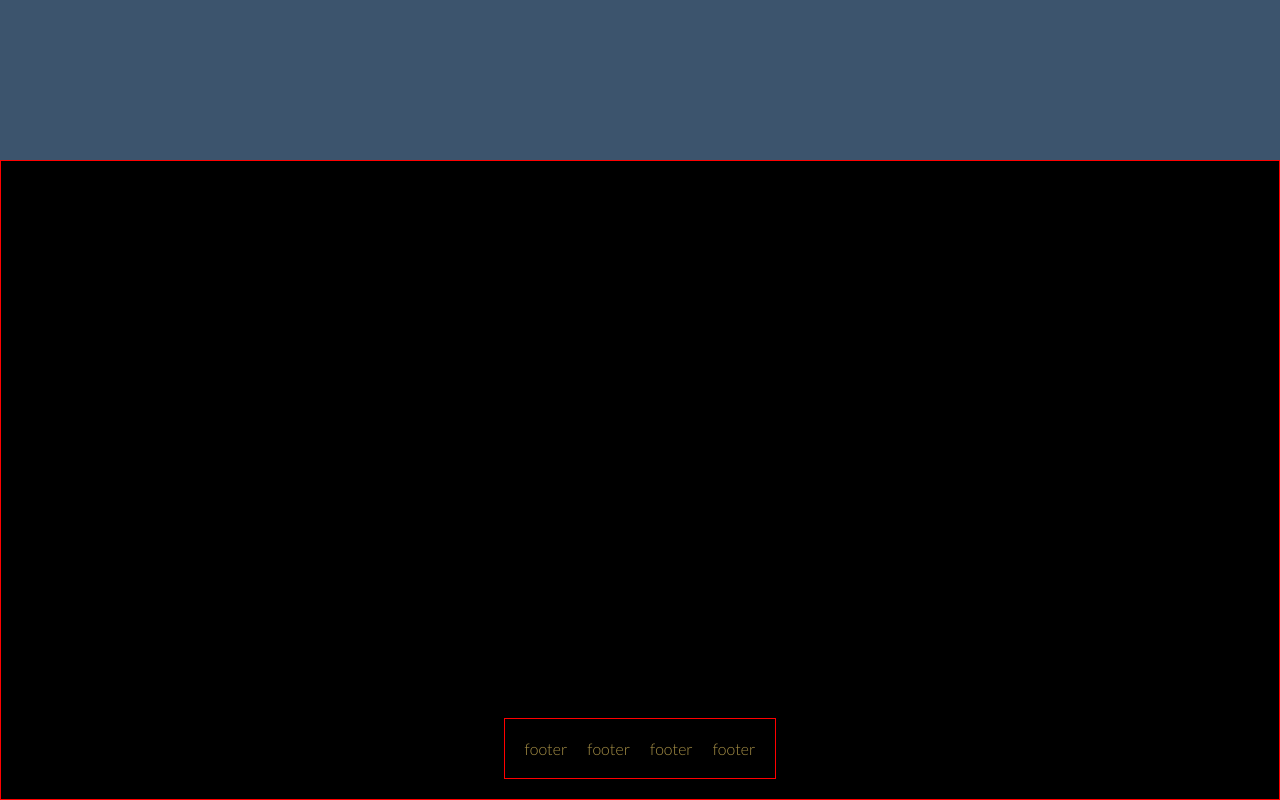
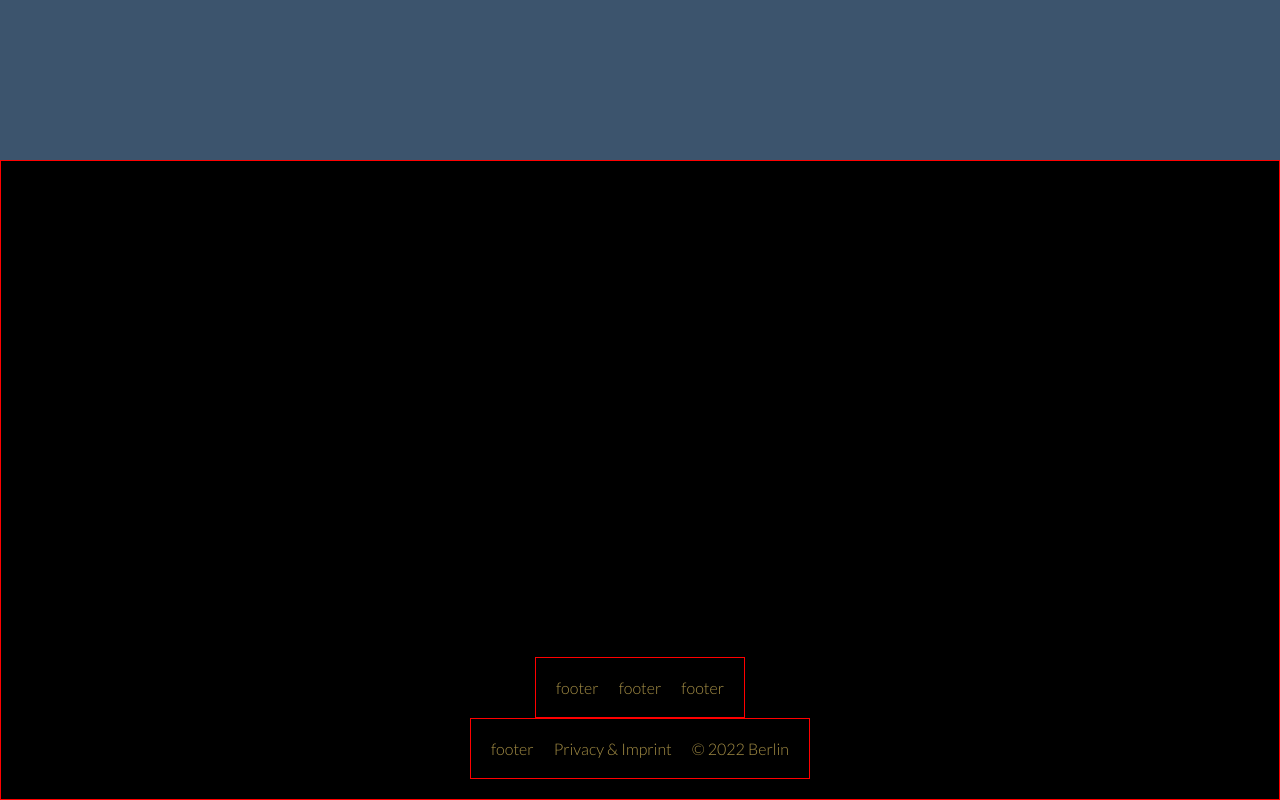
Before and after one commit to krisbaranski/portfolio, a React (Create React App) app: page / in a window 1280 px wide. Shown: the part 1692-2492 px from the top of the page. Built offline with nearby package versions, Linux system fonts and the light colour scheme.

Commit message:
update css, footer

```diff
--- a/src/components/Footer.js
+++ b/src/components/Footer.js
@@ -3,11 +3,15 @@ import React from 'react';
 const Footer = () => {
   return (
     <div className="container footer">
-      <section className="footer_text">
+      <section className="footer_social">
         <p>footer</p>
         <p>footer</p>
         <p>footer</p>
+      </section>
+      <section className="footer_text">
         <p>footer</p>
+        <p>Privacy & Imprint</p>
+        <p>© 2022 Berlin</p>
       </section>
     </div>
   );
--- a/src/index.css
+++ b/src/index.css
@@ -134,13 +134,21 @@ body {
 .footer {
   border: red solid 1px;
   display: flex;
-  justify-content: space-evenly;
-  align-items: flex-end;
+  flex-direction: column;
+  justify-content: flex-end;
+  align-items: center;
   background-color: #000;
   color: #a79046;
   height: 80vh;
   padding-bottom: 20px;
   z-index: -1;
+}
+
+.footer_social {
+  border: red solid 1px;
+  display: flex;
+  justify-content: space-between;
+  padding: 10px;
 }
 
 .footer_text {
```
